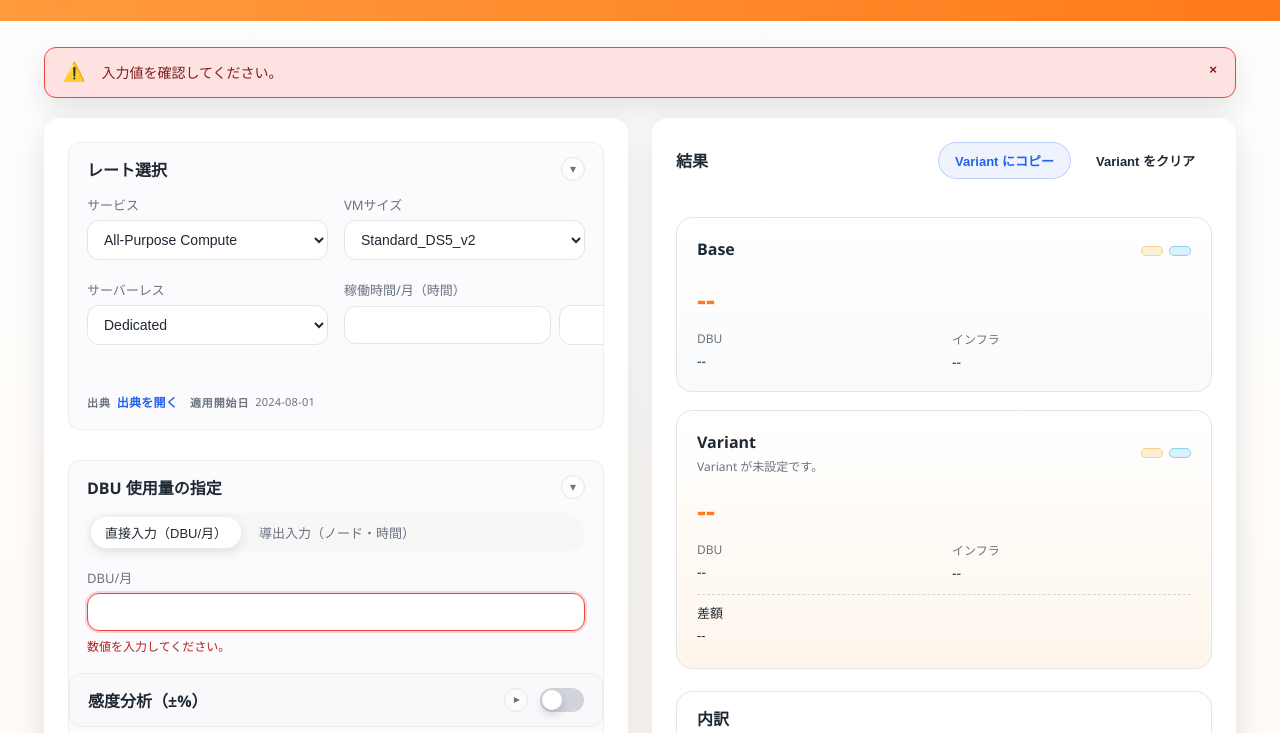
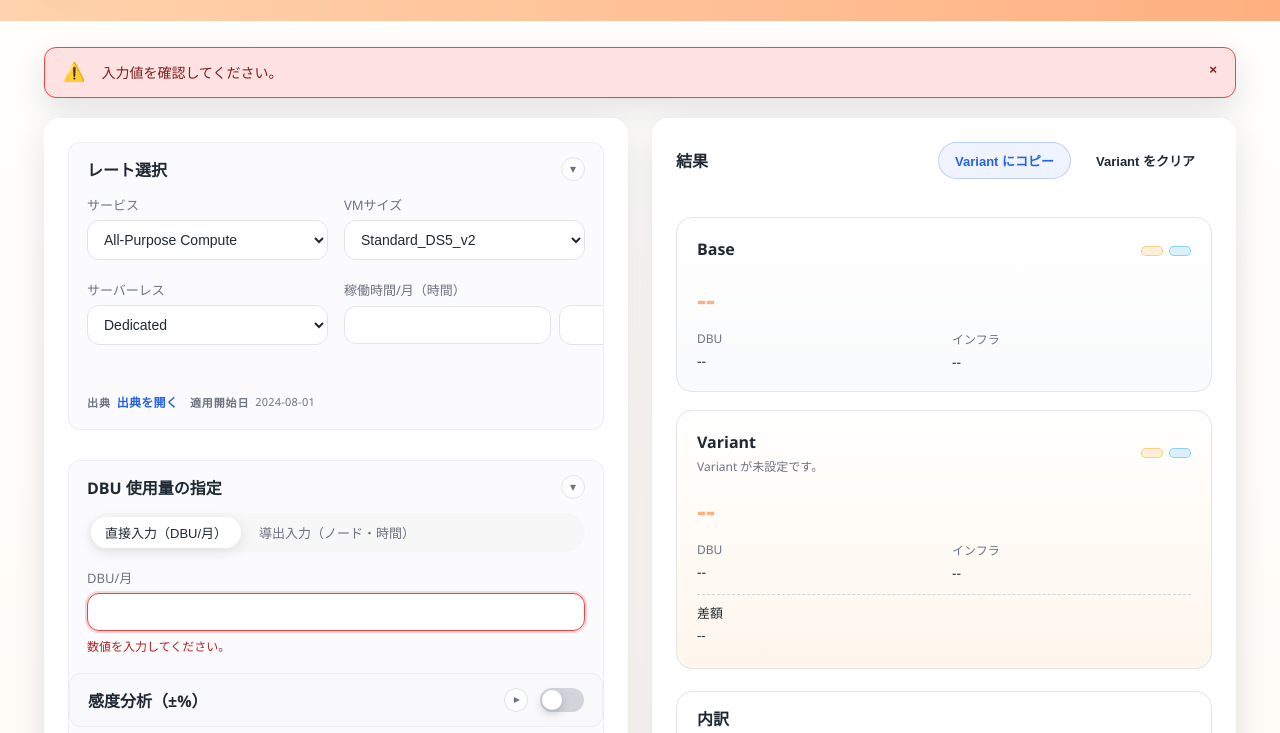
Before and after one commit to yuyuyu0706/azure-databricks-pricing, a website with bundled scripts: page index.html in a window 1280 px wide. Shown: the part 129-862 px from the top of the page. Built offline with nearby package versions, Linux system fonts and the light colour scheme.

Commit message:
Lighten header gradient orange hues

```diff
--- a/style.css
+++ b/style.css
@@ -1,6 +1,6 @@
 :root {
-  --orange:#ff9b3d;
-  --orange-dark:#ff7a1a;
+  --orange:#ffd3ad;
+  --orange-dark:#ffb081;
   --orange-light:#ffe6cc;
   --bg:#ffffff;
   --bg-muted:#f7f7f7;
```
